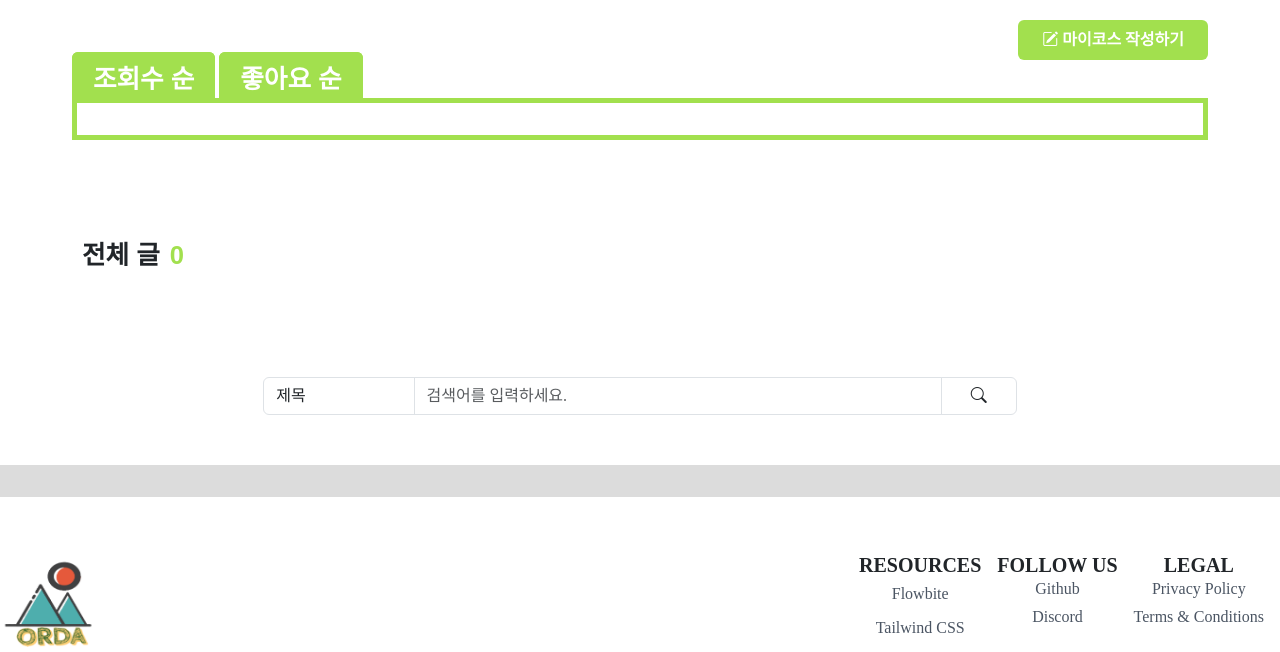
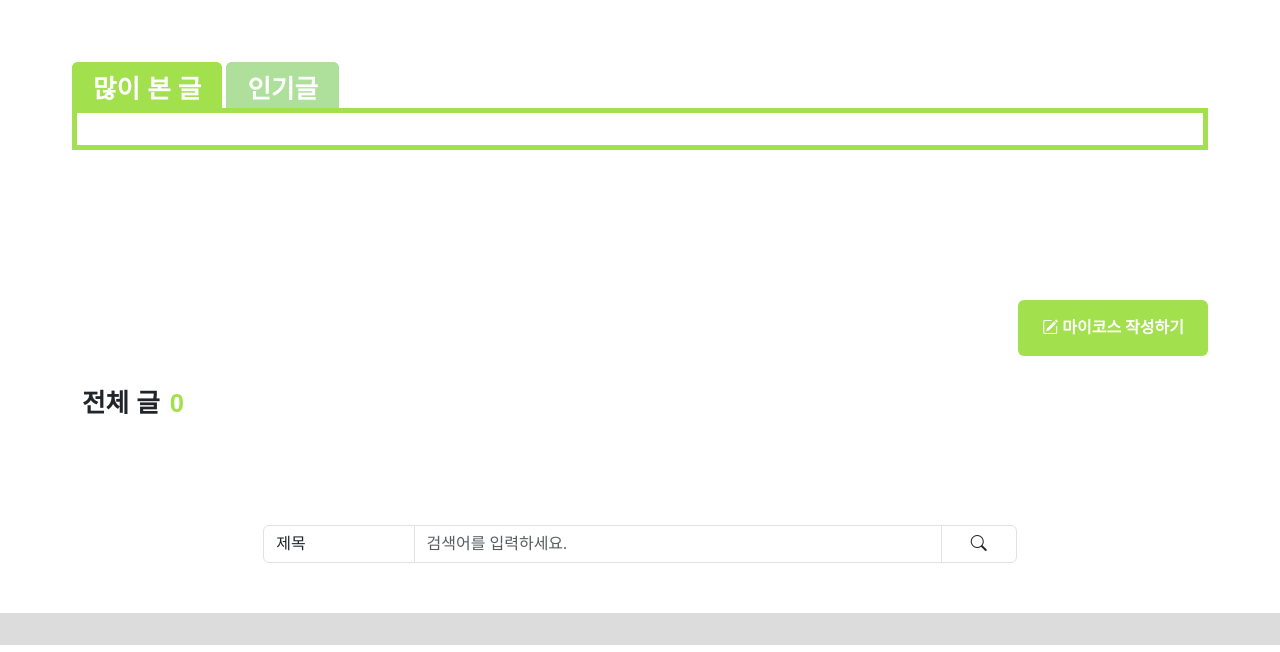
Before and after one commit to orda-refactoring/orda, a Django app: page /posts/ in a window 1280 px wide. Shown: the part 117-769 px from the top of the page. Run offline with Django 3.2, Linux system fonts and the light colour scheme; data that the repository does not hold is empty; some libraries are stand-ins or nearby versions; some web fonts are replaced.

Commit message:
[FIX]posts_index

```diff
--- a/posts/templates/posts/index.html
+++ b/posts/templates/posts/index.html
@@ -6,22 +6,15 @@
 <link rel="stylesheet" href="owl/assets/owl.theme.default.min.css">
 <link rel="stylesheet" href="{% static 'css/posts_index.css' %}">
 <link rel="stylesheet" href="{% static 'css/level.css' %}">
-
 {% endblock style %}
 {% block content %}
 <div class="index__wrap">
-  <div class="flex flex-row-reverse">
-    <a href="{% url 'posts:create' %}" class="bg-[#A2E04E] hover:bg-[#47A945] text-white font-bold py-2 px-4 rounded">
-      <i class="bi bi-pencil-square"></i>
-      마이코스 작성하기
-    </a>
-  </div>
   {% comment %} 조회순 {% endcomment %}
-  <section style="margin-bottom: 100px;">
-    <span class="postindex__Content--title rounded-top view__btn">조회수 순</span>
-    <span class="postindex__Content--title rounded-top like__btn">좋아요 순</span>
+  <section style="margin: 50px 0;">
+    <span class="postindex__Content--title rounded-top viewlist__btn">많이 본 글</span>
+    <span class="postindex__Content--title rounded-top likelist__btn">인기글</span>
     <div class="courselist__point">
-      <div class="owl-carousel owl-theme view__content">
+      <div class="owl-carousel owl-theme view__content" style="display: block">
         {% for post in view_posts|slice:":8" %}
         <div class="item">
           <div class="max-w-sm bg-white border border-gray-200 rounded-lg shadow dark:bg-gray-800 dark:border-gray-700">
@@ -157,6 +150,13 @@
     </div>
   </section>
 
+  <div class="flex flex-row-reverse" style="margin-top:150px">
+    <a href="{% url 'posts:create' %}" class="bg-[#A2E04E] hover:bg-[#47A945] text-white font-bold py-3 px-4 rounded mb-3">
+      <i class="bi bi-pencil-square"></i>
+      마이코스 작성하기
+    </a>
+  </div>
+
   <section style="margin-bottom: 20px;">
     <h1 class="postindex__Content--title2">전체 글<span style="color: var(--main-color); margin-left: 10px;">{{ posts|length }}</span></h1>
     <div class="post-grid" id="postGrid">
@@ -202,7 +202,7 @@
                 </div>
                 <p class="postindex__post--username mb-1 font-normal text-sm text-gray-700 dark:text-gray-400">{{ post.user.nickname }}</p>
               </div>
-              <div class="flex--row flex__align--between">
+              <div class="likes__box">
                 <div>
                   <p style="color: #777777;">{{ post.created_at|date:"y. m. d" }}</p>
                 </div>
@@ -226,7 +226,7 @@
         </div>
       {% endfor %}
     </div>
-    <button id="loadMoreBtn" {% if posts|length <= 12 %}style="display: none;"{% endif %}>더 보기</button>
+    <button id="loadMoreBtn" {% if posts|length <= 12 %}style="display: none;"{% endif %}>+ 더 보기</button>
   </section>
 </div>
 
--- a/static/css/posts_index.css
+++ b/static/css/posts_index.css
@@ -72,19 +72,23 @@
   font-size: 1.6rem;
   font-weight: bold;
   font-family: sans-serif;
-  border: var(--main-color) 5px solid;
   border-bottom: 0px;
   margin: 16px 0 0 0;
-  padding: 8px 16px;
-  background-color: var(--main-color);
+  padding: 8px 16px 0px;
   color: white;
 }
 
-.view__content {
-  display: block;
+.viewlist__btn {
+  background-color: var(--main-color);
+  border: var(--main-color) 5px solid;
 }
 
-.like__content {
+.likelist__btn {
+  background-color: var(--background-color);
+  border: var(--background-color) 5px solid;
+}
+
+.no-js .owl-carousel, .owl-carousel.owl-loaded {
   display: none;
 }
 
@@ -306,7 +310,7 @@
   justify-content: space-between;
 }
 
-@media (max-width:1280px) {
+@media (max-width:1530px) {
   .post-grid {
     display: grid;
     grid-template-columns: repeat(3, 1fr);
@@ -315,7 +319,7 @@
   }
 }
 
-@media (max-width:1080px) {
+@media (max-width:1280px) {
   .post-grid {
     display: grid;
     grid-template-columns: repeat(2, 1fr);
@@ -324,7 +328,7 @@
   }
 }
 
-@media (max-width:720px) {
+@media (max-width:760px) {
   .post-grid {
     display: grid;
     grid-template-columns: repeat(1, 1fr);
@@ -369,3 +373,15 @@
     min-width: 250px;
   }
 }
+
+@media (max-width: 400px) {
+  .item .likes__box {
+    flex-direction: column;
+    text-align: center;
+  }
+
+  .post-item .likes__box {
+    flex-direction: column-reverse;
+    text-align: center;
+  }
+}
--- /dev/null
+++ b/static/css/posts_index_s.css
@@ -0,0 +1 @@
+/*# sourceMappingURL=posts_index_s.css.map */
--- a/static/js/posts_index.js
+++ b/static/js/posts_index.js
@@ -108,14 +108,30 @@ $(document).ready(function() {
 });
 
 
-const viewBtn = document.querySelector('.view__btn');
-const likeBtn = document.querySelector('.like__btn');
+const viewBtn = document.querySelector('.viewlist__btn');
+const likeBtn = document.querySelector('.likelist__btn');
 
 const viewContent = document.querySelector('.view__content');
 const likeContent = document.querySelector('.like__content');
 
 viewBtn.addEventListener('click', ()=> {
   likeContent.style.display = 'none'
+  viewContent.style.display = 'block'
+  viewBtn.style.backgroundColor = 'var(--main-color)'
+  viewBtn.style.border = 'var(--main-color) solid 5px'
+  likeBtn.style.backgroundColor = 'var(--background-color)'
+  likeBtn.style.border = 'var(--background-color) solid 5px'
+})
+
+likeBtn.addEventListener('click', ()=> {
+  viewContent.style.display = 'none'
+  likeContent.style.display = 'block'
+  // likeContent.style.setProperty('display', 'block', 'important');
+  // likeContent.style = 'display: block !important'
+  likeBtn.style.backgroundColor = 'var(--main-color)'
+  likeBtn.style.border = 'var(--main-color) solid 5px'
+  viewBtn.style.backgroundColor = 'var(--background-color)'
+  viewBtn.style.border = 'var(--background-color) solid 5px'
 })
 
 
```
Also changed, not shown: static/css/posts_index_s.scss (added), 1 other file.
